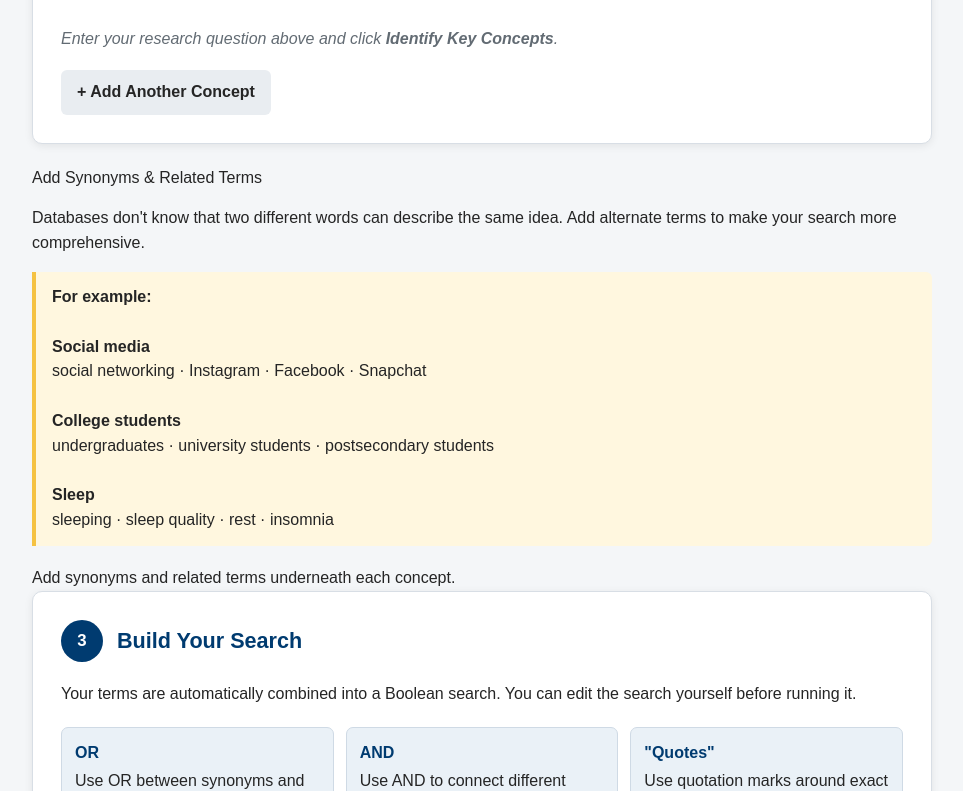
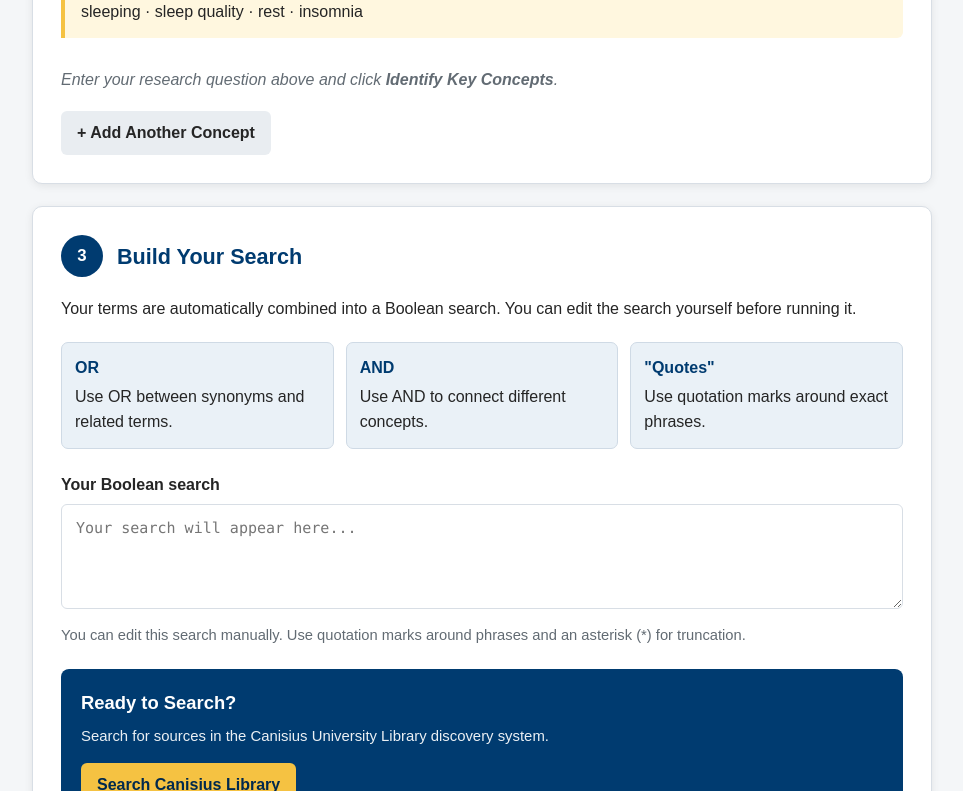
Before and after one commit to dipaloa/library-search-builder, a plain HTML site: page index.html in a window 1280 px wide. Shown: the part 1363-2154 px from the top of the page, without its empty margins (158-1121 px from the left). Drawn offline with Linux system fonts and the light colour scheme.

Commit message:
Update index.html

```diff
--- a/index.html
+++ b/index.html
@@ -665,6 +665,8 @@
       the same idea. Add alternate terms to make your search
       more comprehensive.
     </p>
+	  <p> Enter your research question above and click
+        <strong>Identify Key Concepts</strong></p>
 
     <div class="example">
 
@@ -715,54 +717,6 @@
 
   </section>
 
-
-
-
-        Add Synonyms & Related Terms
-      </h2>
-
-    </div>
-
-
-    <p>
-
-      Databases don't know that two different words can describe
-      the same idea. Add alternate terms to make your search
-      more comprehensive.
-
-    </p>
-
-
-    <div class="example">
-
-      <strong>For example:</strong><br><br>
-
-      <strong>Social media</strong><br>
-
-      social networking · Instagram · Facebook · Snapchat<br><br>
-
-      <strong>College students</strong><br>
-
-      undergraduates · university students ·
-      postsecondary students<br><br>
-
-      <strong>Sleep</strong><br>
-
-      sleeping · sleep quality · rest · insomnia
-
-    </div>
-
-
-    <div id="synonymInstructions">
-
-      Add synonyms and related terms underneath each concept.
-
-    </div>
-
-  </section>
-
-
-
   <!-- ========================================================
        STEP 3
        ======================================================== -->
@@ -846,7 +800,6 @@
       </p>
 
     </div>
-
 
 
     <!-- LIBRARY SEARCH -->
```
